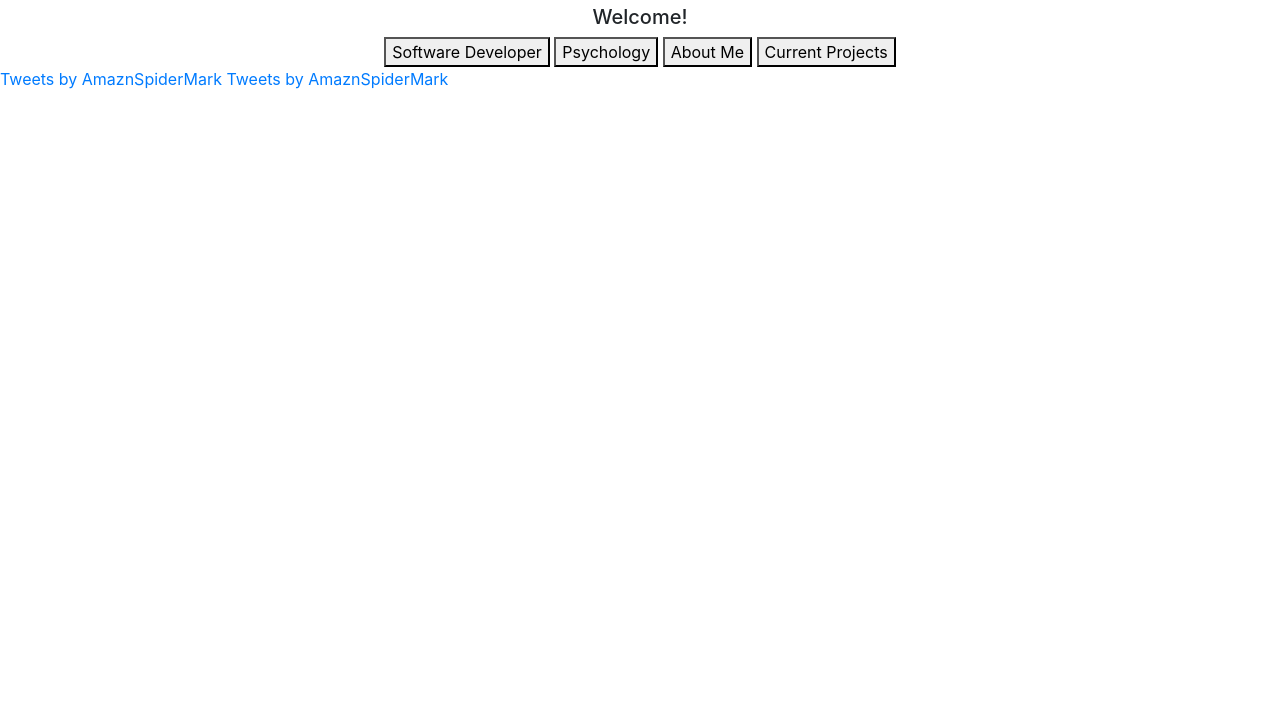
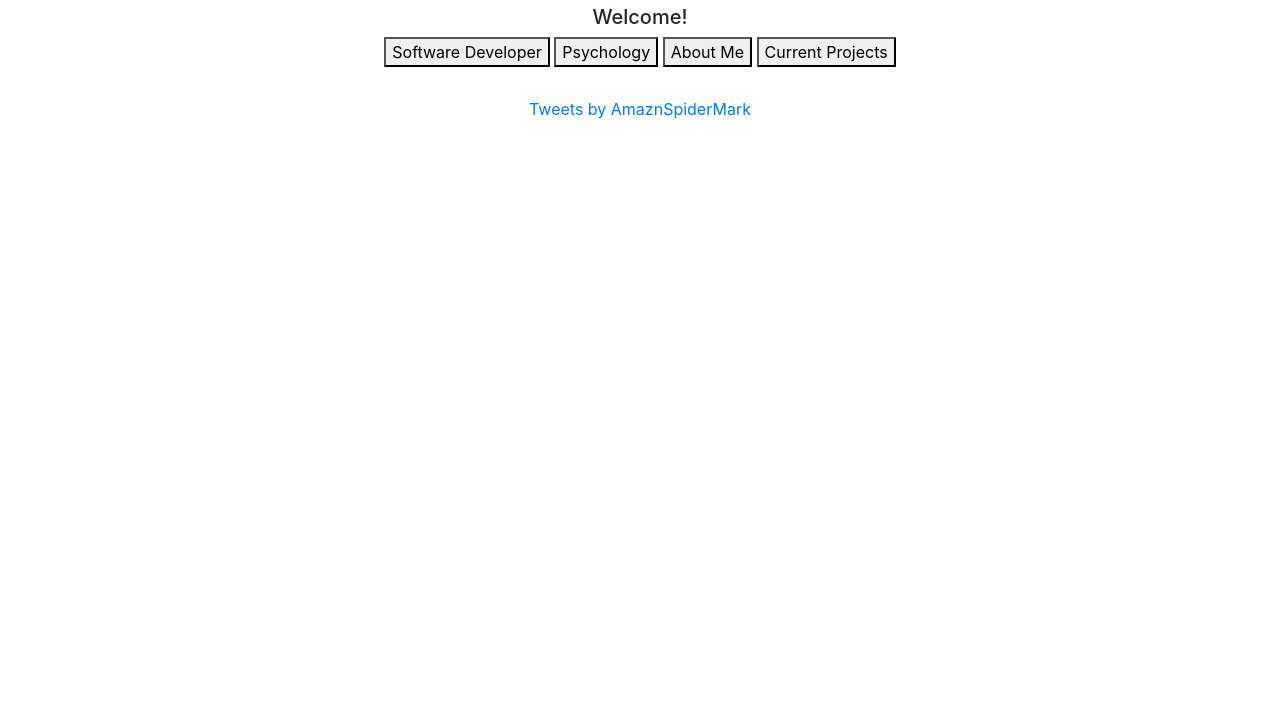
Before and after one commit to MarkZaWill/MarkZaWill.github.io, a plain HTML site: page index.html in a window 1280 px wide. Shown: the part 99-800 px from the top of the page. Drawn offline with nearby package versions, Linux system fonts and the light colour scheme.

Commit message:
oh yes, I made that twitter widget work.  I like the way I work it.  No diggity

```diff
--- a/app/app.js
+++ b/app/app.js
@@ -17,7 +17,7 @@ PersonalSite.config(["$routeProvider",
 
       when("/", {
         templateUrl: "partials/Welcome.html",
-         // controller: "WelcomeController"
+         controller: "WelcomeControl"
       }).
       when("/psych", {
         templateUrl: "partials/Psychology.html",
--- a/app/controllers/WelcomeControl.js
+++ b/app/controllers/WelcomeControl.js
@@ -0,0 +1,23 @@
+"use strict";
+
+PersonalSite.controller("WelcomeControl", ["$scope",
+
+window.twttr = (function(d, s, id) {
+  var js, fjs = d.getElementsByTagName(s)[0],
+    t = window.twttr || {};
+  if (d.getElementById(id)) return t;
+  js = d.createElement(s);
+  js.id = id;
+  js.src = "https://platform.twitter.com/widgets.js";
+  fjs.parentNode.insertBefore(js, fjs);
+
+  t._e = [];
+  t.ready = function(f) {
+    t._e.push(f);
+  };
+
+  return t;
+}(document, "script", "twitter-wjs"))
+
+
+])
--- a/index.html
+++ b/index.html
@@ -29,7 +29,7 @@
 <script src="app/app.js"></script>
 
  <!-- My controllers -->
-<!--  <script src="app/controllers/WelcomeControl.js"></script> -->
+ <script src="app/controllers/WelcomeControl.js"></script>
 
     <!-- JQuery Library -->
     <script src="https://code.jquery.com/jquery-1.12.0.min.js"></script>
--- a/partials/Welcome.html
+++ b/partials/Welcome.html
@@ -10,9 +10,13 @@
 </div>
 
 
-<div>
-<a class="twitter-timeline" data-theme="dark" data-link-color="#2B7BB9" href="https://twitter.com/AmaznSpiderMark">Tweets by AmaznSpiderMark</a>
-<script async src="https://platform.twitter.com/widgets.js" charset="utf-8"></script>
+<div class="twitterbox">
+<!-- <a class="twitter-timeline" data-theme="dark" data-link-color="#2B7BB9" href="https://twitter.com/AmaznSpiderMark">Tweets by AmaznSpiderMark</a>
+<script async src="https://platform.twitter.com/widgets.js" charset="utf-8"></script> -->
 
-<a class="twitter-timeline" data-dnt="true" data-theme="dark" data-link-color="#2B7BB9" href="https://twitter.com/AmaznSpiderMark">Tweets by AmaznSpiderMark</a> <script async src="//platform.twitter.com/widgets.js" charset="utf-8"></script>
+<a class="twitter-timeline" data-width="500" data-height="900" data-theme="dark" href="https://twitter.com/AmaznSpiderMark">Tweets by AmaznSpiderMark</a> <script async src="platform.twitter.com/widgets.js" charset="utf-8"></script>
+
+<!-- <a class="twitter-timeline" data-dnt="true" data-theme="dark" data-link-color="#2B7BB9" href="https://twitter.com/AmaznSpiderMark">Tweets by AmaznSpiderMark</a> <script async src="platform.twitter.com/widgets.js" charset="utf-8"></script>
+</div> -->
+
 </div>
--- a/partials/navBar.html
+++ b/partials/navBar.html
@@ -1,10 +1,8 @@
 <div class="navbar">
 
 <div class="link">
-	<a href="#/#">Mark Williams Portfolio Site </a>
+	<a href="#/#" class="frontPage">Mark Williams Portfolio Site </a>
 </div>
-
-
 
 
 <div class="linky">
--- a/styles/styles.css
+++ b/styles/styles.css
@@ -44,3 +44,10 @@
 	float: right;
 	clear: all;
  }
+
+ .twitterbox {
+ 	display: block;
+ 	text-align: center;
+ 	padding: 30px;
+ 	border: 30px;
+ }
```
